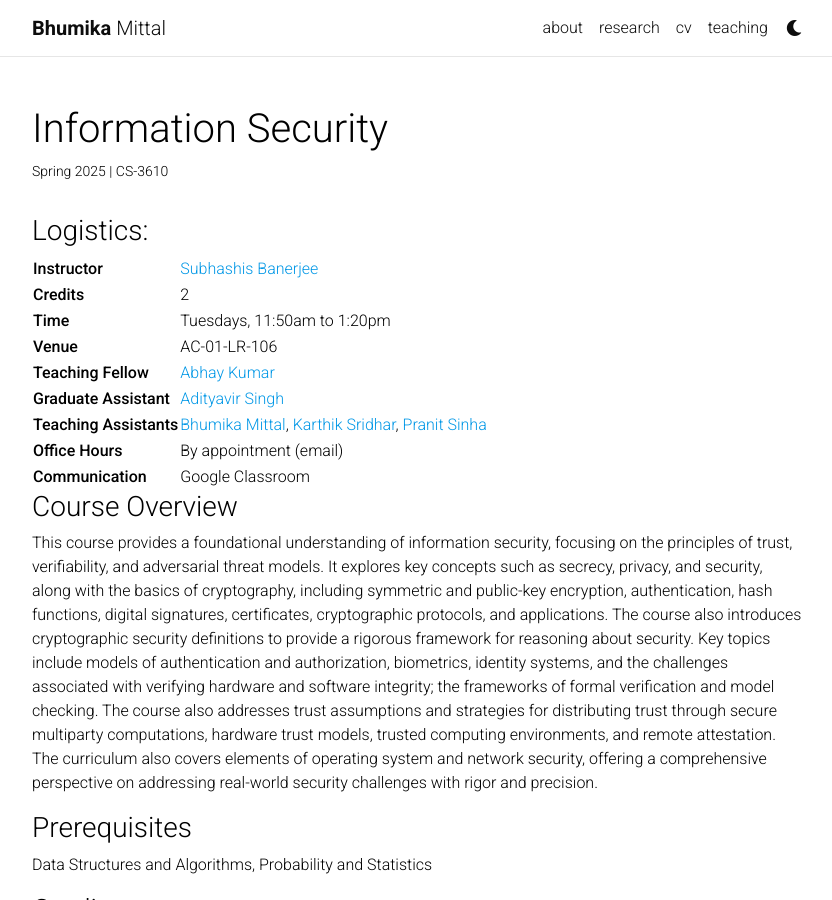
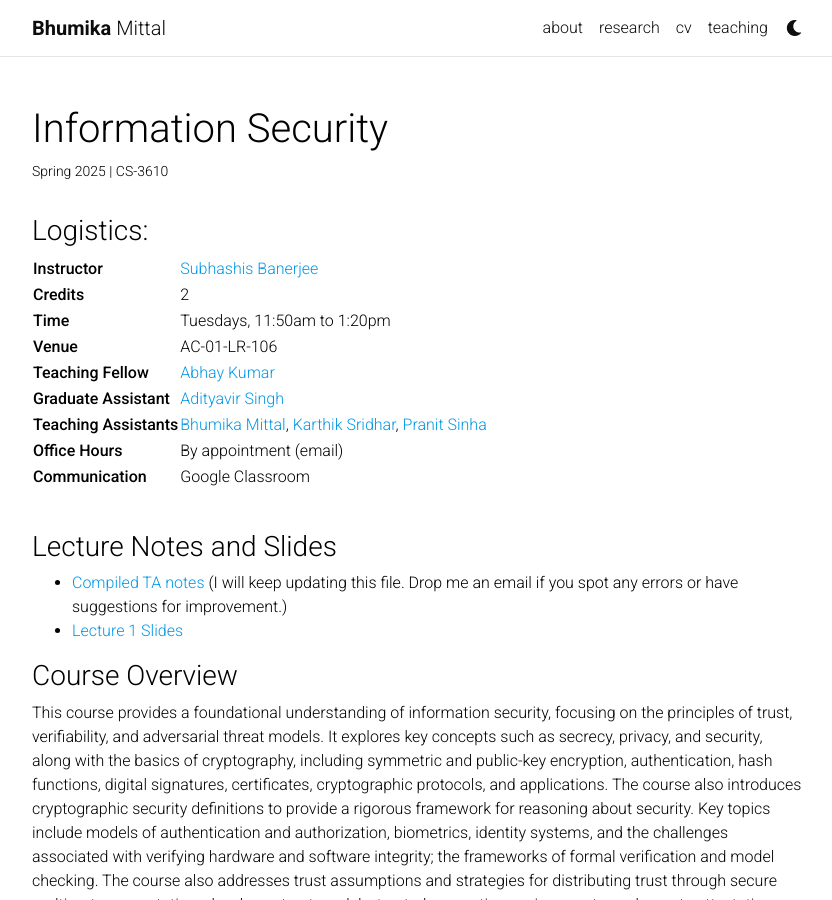
Before and after one commit to bhumikamittal7/bhumikamittal7.github.io, a Jekyll site: the page built from _pages/infosec-spring25.md, in a window 1280 px wide and 900 px high. Shown: the whole window, without its empty margins (223-1055 px from the left). Built offline with Jekyll 4.4.1, drawn with Linux system fonts in a browser that asks for light colours; comment, search, counter and statistics services are not loaded; a style sheet for code colours, icons or effects is not loaded.

Commit message:
lec notes infosec

```diff
--- a/_pages/infosec-spring25.md
+++ b/_pages/infosec-spring25.md
@@ -18,6 +18,12 @@ nav_order: 8
 | **Teaching Assistants**           | [Bhumika Mittal](mailto:bhumika.mittal_asp25@ashoka.edu.in), [Karthik Sridhar](mailto:karthik.sridhar_asp25@ashoka.edu.in), [Pranit Sinha](mailto:pranit.sinha_asp25@ashoka.edu.in)                     |
 | **Office Hours**                  | By appointment (email)                                     |
 | **Communication**                 | Google Classroom                                           |
+
+<br>
+
+### Lecture Notes and Slides
+- [Compiled TA notes](../assets/pdf/infosec/InfoSec_Lecture_Notes.pdf) (I will keep updating this file. Drop me an email if you spot any errors or have suggestions for improvement.)
+- [Lecture 1 Slides](../assets/pdf/infosec/Lecture1.pdf)
 
 ### Course Overview
 This course provides a foundational understanding of information security, focusing on the principles of trust, verifiability, and adversarial threat models. It explores key concepts such as secrecy, privacy, and security, along with the basics of cryptography, including symmetric and public-key encryption, authentication, hash functions, digital signatures, certificates, cryptographic protocols, and applications. The course also introduces cryptographic security definitions to provide a rigorous framework for reasoning about security. Key topics include models of authentication and authorization, biometrics, identity systems, and the challenges associated with verifying hardware and software integrity; the frameworks of formal verification and model checking. The course also addresses trust assumptions and strategies for distributing trust through secure multiparty computations, hardware trust models, trusted computing environments, and remote attestation. The curriculum also covers elements of operating system and network security, offering a comprehensive perspective on addressing real-world security challenges with rigor and precision.
```
Also changed, not shown: 2 other files.
